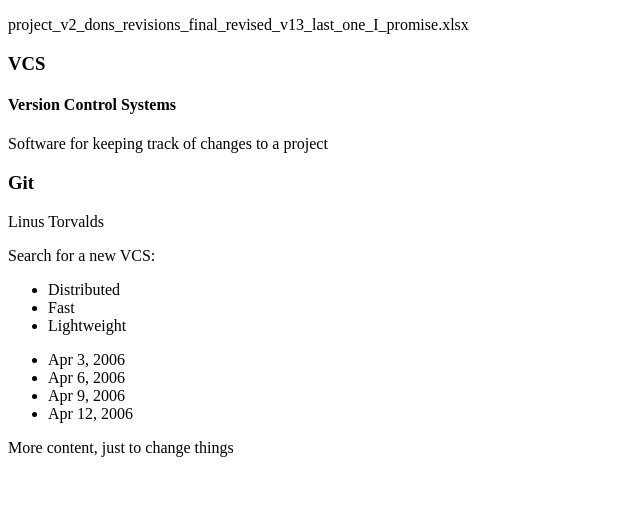
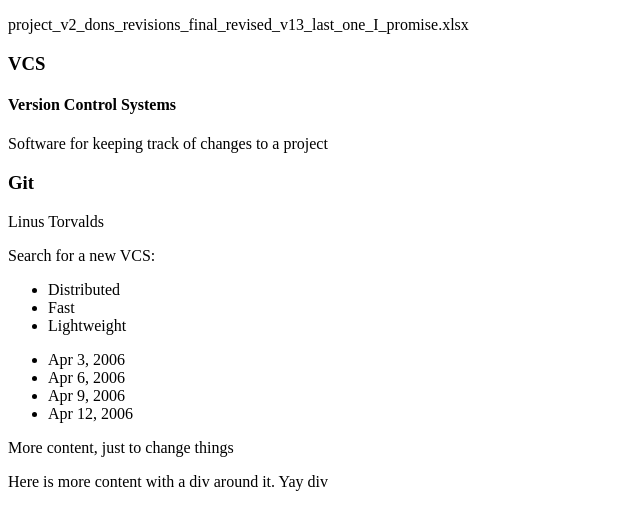
Before and after one commit to donburks/git_june262017, a plain HTML site: page index.html in a window 1280 px wide. Shown: the whole page, without its empty margins (0-640 px from the left). Drawn offline with Linux system fonts and the light colour scheme.

Commit message:
Added more content for the branch

```diff
--- a/index.html
+++ b/index.html
@@ -23,5 +23,8 @@
       <li>Apr 12, 2006</li>
     </ul>
     <p>More content, just to change things</p>
+    <div>
+      <p>Here is more content with a div around it. Yay div</p>
+    </div>
   </body>
 </html>
```
